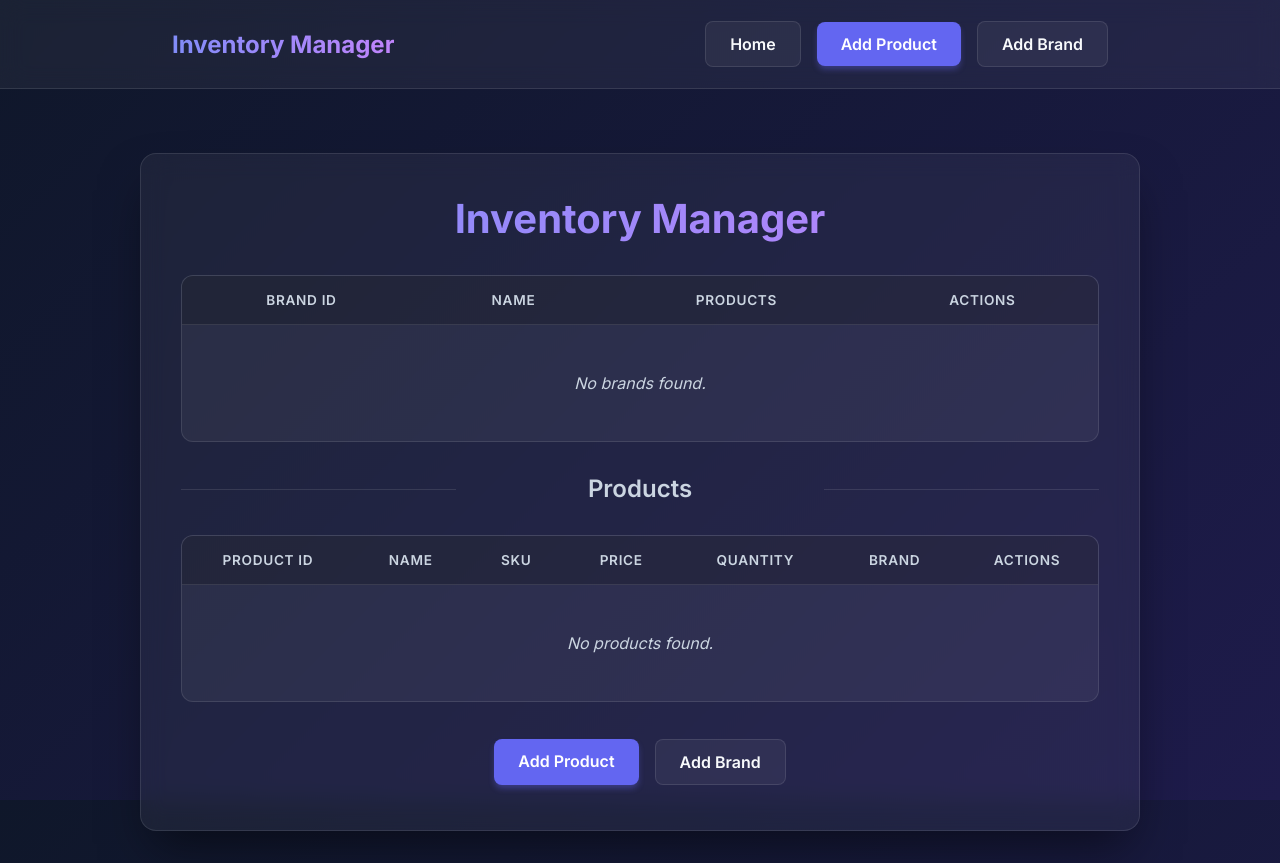
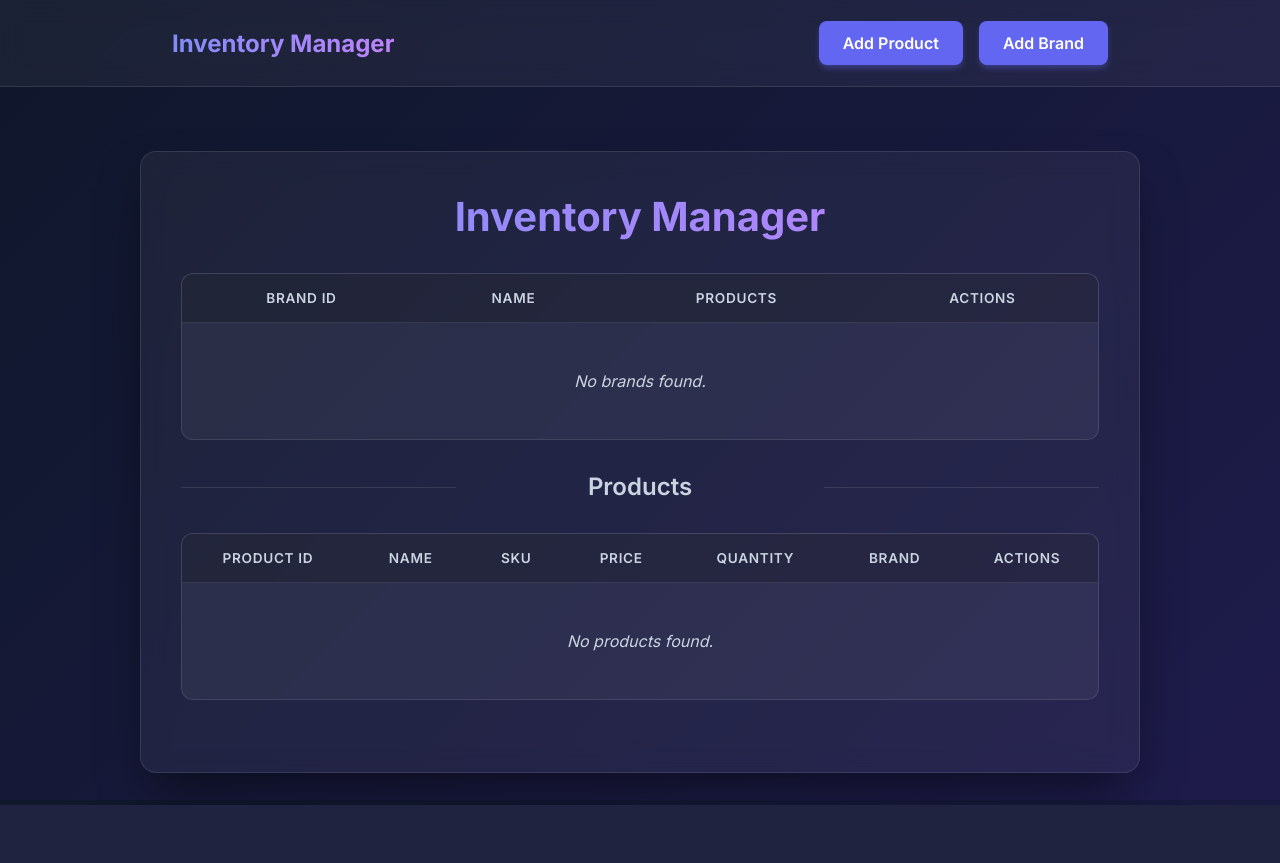
Before and after one commit to Jordhy-jpg/InventoryManager, a Django app: page / in a window 1280 px wide. After the commit the page ends 805 px from the top, so only its background shows below. Run offline with Django 5.2, Linux system fonts and the light colour scheme; data that the repository does not hold is empty.

Commit message:
small ui tweak

```diff
--- a/InventoryManager/InvApp/templates/InvApp/base.html
+++ b/InventoryManager/InvApp/templates/InvApp/base.html
@@ -12,9 +12,8 @@
         <div class="nav-content">
             <a href="{% url 'home' %}" class="nav-logo">Inventory Manager</a>
             <div class="nav-links-container">
-                <a href="{% url 'home' %}" class="btn btn-secondary">Home</a>
                 <a href="{% url 'createProduct' %}" class="btn">Add Product</a>
-                <a href="{% url 'createBrand' %}" class="btn btn-secondary">Add Brand</a>
+                <a href="{% url 'createBrand' %}" class="btn">Add Brand</a>
             </div>
         </div>
     </nav>
--- a/InventoryManager/InvApp/templates/InvApp/home.html
+++ b/InventoryManager/InvApp/templates/InvApp/home.html
@@ -84,9 +84,4 @@ Home Page
     </table>
 </div>
 
-<div class="btn-group" style="margin-top: 2rem;">
-    <a href="{% url 'createProduct' %}" class="btn">Add Product</a>
-    <a href="{% url 'createBrand' %}" class="btn btn-secondary">Add Brand</a>
-</div>
-
 {% endblock content %}
```
